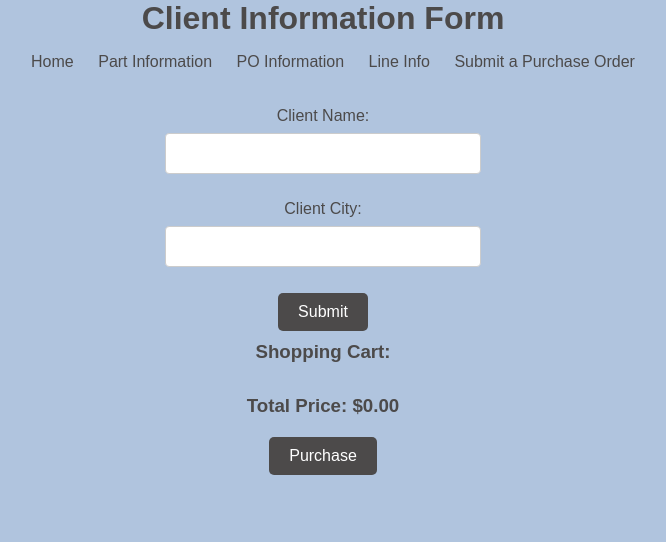
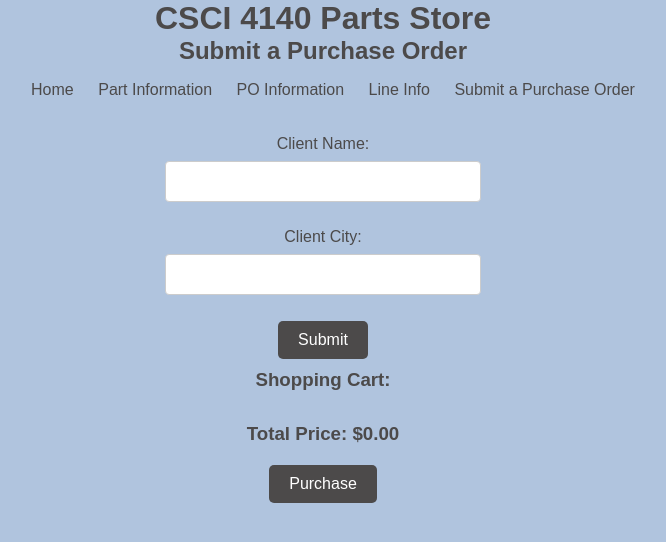
Before and after one commit to zyewchuk/CSCI-4140-A2, a website: page public/submitPO.html in a window 1280 px wide. Shown: the whole page, without its empty margins (317-983 px from the left). Drawn offline with Linux system fonts and the light colour scheme; no server answers.

Commit message:
final commit with all required files

```diff
--- a/public/submitPO.html
+++ b/public/submitPO.html
@@ -1,11 +1,12 @@
 <!DOCTYPE html>
 <html>
 <head>
-    <title>Client Information Form</title>
+    <title>CSCI 4140 Parts Store</title>
     <link rel="stylesheet" href="Styles/submitPOStyles.css">
 </head>
 <body>
-    <h1>Client Information Form</h1>
+    <h1>CSCI 4140 Parts Store</h1>
+    <h2> Submit a Purchase Order</h2>
     <nav class="navbar">
         <ul>
             <li><a href="index.html">Home</a></li>
@@ -15,6 +16,7 @@
             <li><a href="submitPO.html">Submit a Purchase Order</a></li>
         </ul>
     </nav>
+    <!-- Input form -->
     <form id="client-form">
         <label for="clientName">Client Name:</label>
         <input type="text" id="clientName" required><br><br>
@@ -24,7 +26,7 @@
 
         <input type="button" value="Submit" onclick="generateClientID545()">
     </form>
-
+    <!-- Purchase order information -->
     <div id="purchase-order-info" style="display: none;">
         <h3>Purchase Order Information:</h3>
         <p>Your Purchase Order Number: <span id="nextPoNumber"></span></p>
@@ -34,7 +36,7 @@
         <button id="add-products-button" onclick="addProducts()">Add Products</button>
         <button id="cancel-button" onclick="refreshPage545()">Cancel</button>
     </div>
-
+    <!-- Partslist for dropdown-->
     <div id="parts-list" style="display: none;">
         <select id="part-dropdown">
             <option value="">Select a Part</option>
@@ -43,14 +45,14 @@
         <input type="number" id="quantity" placeholder="Quantity">
         <button type="button" id="add-to-cart">Add to Cart</button>
     </div>
-
+    <!-- Cart -->
     <h3>Shopping Cart:</h3>
     <ul id="cart"></ul>
 
     <h3>Total Price: <span id="total-price">$0.00</span></h3>
     <button type="button" id="purchase-button">Purchase</button>
     <script>
-
+        // Getting next availible PO number
         function fetchNextPoNumber545() {
             fetch('/next-po-number')
                 .then(response => response.json())
@@ -66,7 +68,7 @@
             const partsList = document.getElementById("parts-list");
             partsList.style.display = "block";
         }
-
+        // When the user presses cancel button it refreshes page
         function refreshPage545() {
             window.location.reload();
         }
@@ -109,12 +111,8 @@
 
             fetchNextPoNumber545();
             let lineNo545 = 1; // Initialize with 1, increment as new lines are added
-            // Function to add selected part to the cart
 
-            // Add an event listener to the "Purchase" button
-
-
-
+            // Info to be added to Client545 table
             const clientId545 = clientID;
             const clientName545 = clientName
             const clientCity545 = clientCity
@@ -178,7 +176,7 @@
 
             });
 
-
+            // Info to be added to POs545 table
                 const POData = {
                             poNo545,
                             clientCompID545,
@@ -186,7 +184,7 @@
                             status545,
                         };
                         console.log(POData);
-
+                // function to add parts to the cart
                 function addToCart545() {
             const partDropdown = document.getElementById('part-dropdown');
             const quantityInput = document.getElementById('quantity');
@@ -222,18 +220,9 @@
 
                 // Now, you can calculate priceOrdered545
                 const priceOrdered545 = itemPrice * quantity;
-
-                // Call the fetchNextPoNumber function when the page loads
-                //window.addEventListener('load', fetchNextPoNumber);
-
-
                 //const poNo545 = document.getElementById('nextPoNumber').textContent;
                 const partNo545 = selectedPartNo;
                 const qty545 = quantity;
-
-
-
-
                 // Insert the prepared data into the Lines545 table (You will make a server request here)
                 const lineData = {
                     poNo545,
@@ -258,7 +247,7 @@
                         })
                         .catch((error) => console.error('Error inserting data:', error));
                 }
-                        // Call the function to insert data into the Lines545 table
+
               //  insertLineData(lineData);
                     console.log(lineData);
                 // Increment the line number for the next line
```
Also changed, not shown: index.js (+11 -12 lines), public/PO.html (+1 -1 lines), README.md (added), 1 other file. Lines whose indentation alone changed are shown as unchanged.
